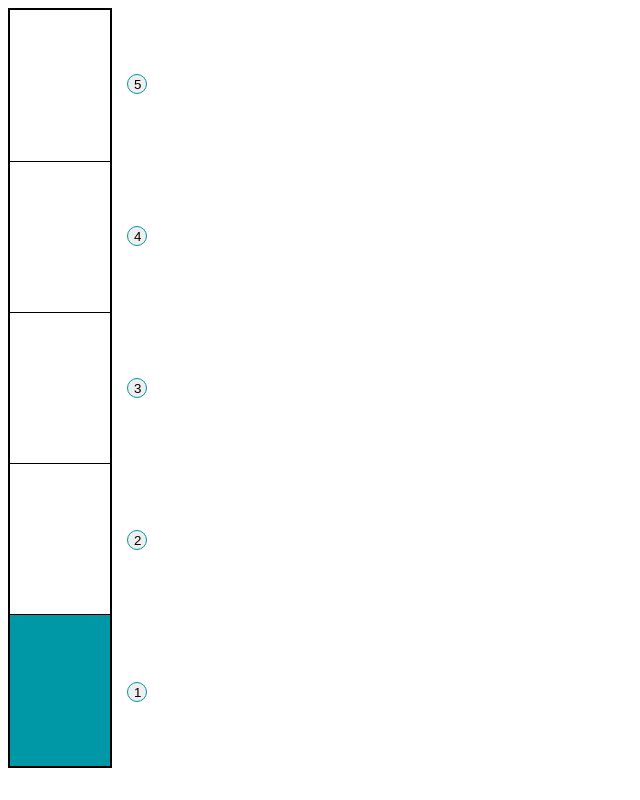
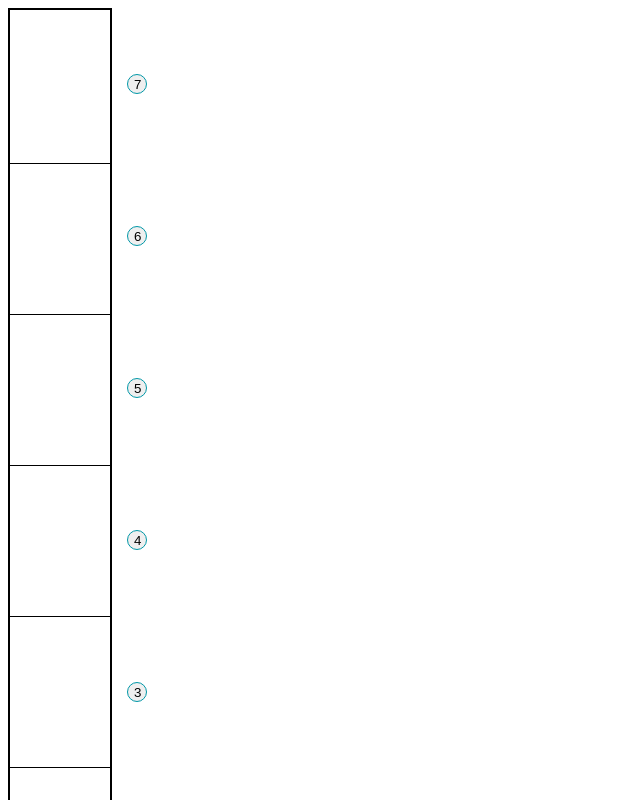
Before and after one commit to kjuliana/elevators, a Vue app: page / in a window 1280 px wide. Shown: the top 800 px of the page, without its empty margins (0-640 px from the left). Built offline with nearby package versions, Linux system fonts and the light colour scheme.

Commit message:
resting elevator

```diff
--- a/src/App.vue
+++ b/src/App.vue
@@ -4,6 +4,7 @@
         :floor-count="floorCount"
         :current-floor="currentFloor"
         :next-floor="nextFloor"
+        :is-resting="isResting"
     />
     <hall
         :floor-count="floorCount"
@@ -26,11 +27,12 @@ export default {
   },
   data () {
     return {
-      floorCount: 5,
+      floorCount: 7,
       elevatorCount: 1,
       currentFloor: 1,
       queue: [],
-      nextFloor: 1
+      nextFloor: 1,
+      isResting: false
     }
   },
   methods: {
@@ -43,8 +45,12 @@ export default {
       if (current === this.nextFloor && queue.length) {
         this.nextFloor = queue.shift();
         setTimeout(() => {
-          this.currentFloor = this.nextFloor;
-        }, Math.abs(current - this.nextFloor)*1000 + 3000)
+          this.isResting = true;
+          setTimeout(() => {
+            this.currentFloor = this.nextFloor;
+            this.isResting = false;
+          },  3000)
+        }, Math.abs(current - this.nextFloor)*1000)
       }
     }
   },
--- a/src/components/ElevatorCar.vue
+++ b/src/components/ElevatorCar.vue
@@ -2,6 +2,7 @@
   <div
       :style="'bottom:' + (nextFloor - 1)*151 + 'px; transition-duration: ' + Math.abs(nextFloor-currentFloor) + 's'"
       class="car"
+      :class="{'car-resting' : isResting}"
   >
     {{nextFloor !== currentFloor ? nextFloor : ''}}
   </div>
@@ -18,6 +19,7 @@ export default {
   props: {
     currentFloor: Number,
     nextFloor: Number,
+    isResting: Boolean
   },
   methods: {
 
@@ -34,4 +36,8 @@ export default {
     background-color: #0097a7;
     transition: bottom 3s ease-in-out;
   }
+
+  .car-resting {
+    background-color: orange;
+  }
 </style>
--- a/src/components/ElevatorShaft.vue
+++ b/src/components/ElevatorShaft.vue
@@ -4,6 +4,7 @@
     <elevator-car
         :current-floor="currentFloor"
         :next-floor="nextFloor"
+        :is-resting="isResting"
     />
   </div>
 </template>
@@ -21,7 +22,8 @@ export default {
   props: {
       floorCount:Number,
       currentFloor: Number,
-      nextFloor: Number
+      nextFloor: Number,
+      isResting: Boolean
   }
 
 }
```
